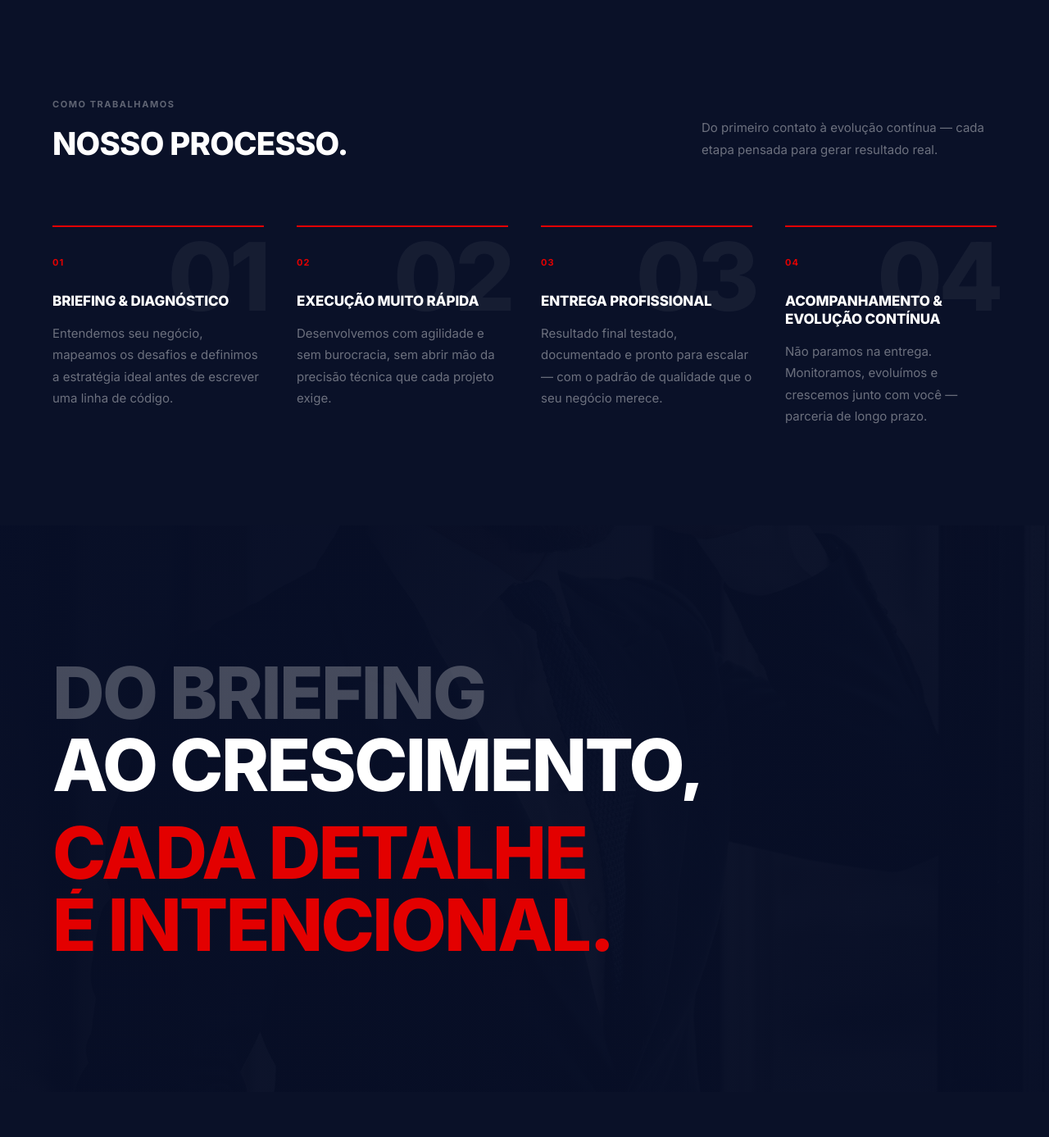
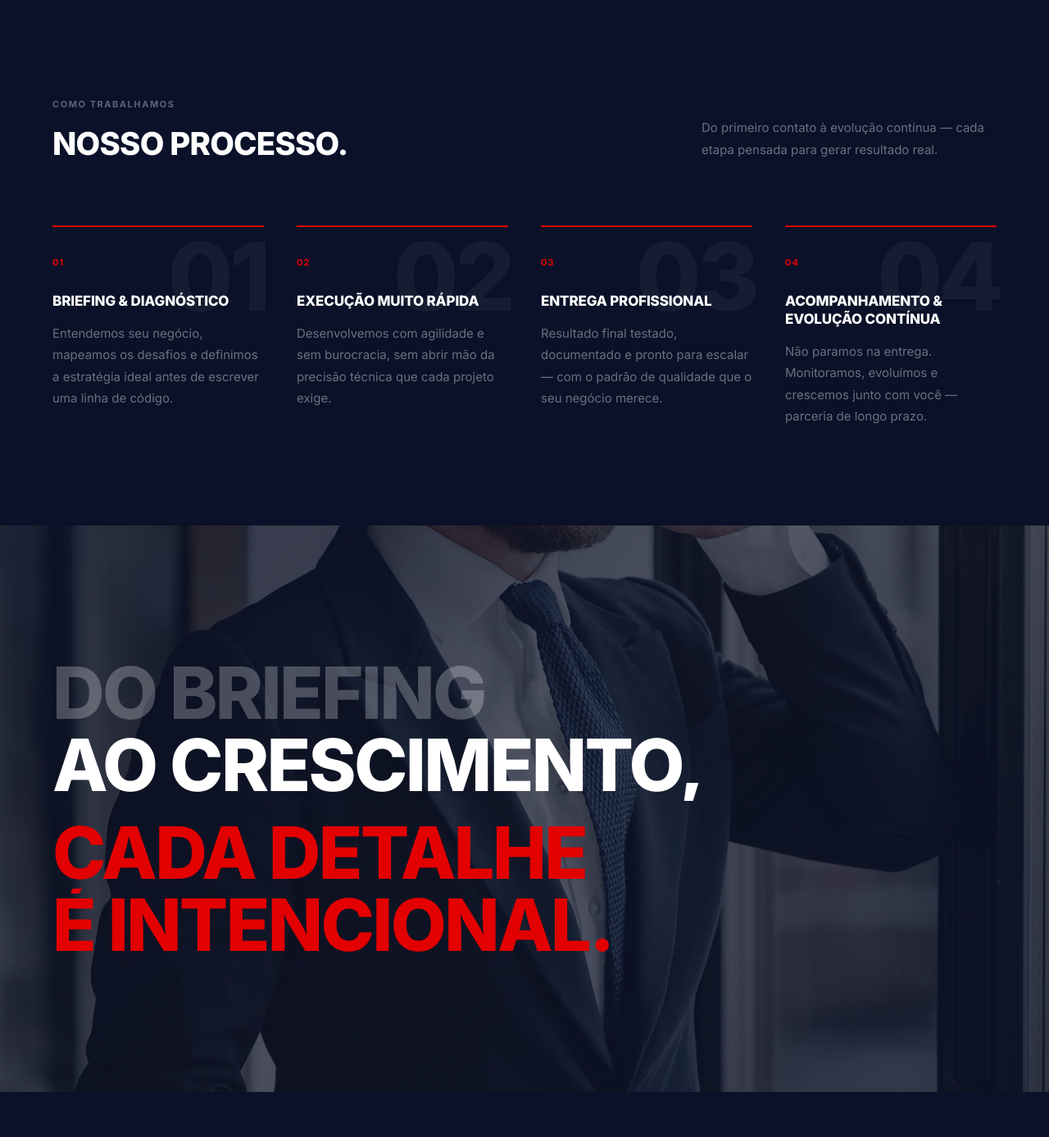
Before and after one commit to gholive84/carbonwave, a PHP site: page / in a window 1280 px wide. Shown: the part 5113-6500 px from the top of the page at 82% size. Run offline with PHP 8.4, Linux system fonts and the light colour scheme; data that the repository does not hold is empty; a stand-in replaces the project's code that opens the database connection; style sheets or scripts are compiled from the project's sources; some libraries are stand-ins or nearby versions.

Commit message:
Citação: corrige visibilidade da imagem de fundo

```diff
--- a/site/sections/quote-premium.php
+++ b/site/sections/quote-premium.php
@@ -17,10 +17,9 @@
     <!-- Background image + overlay -->
     <div class="absolute inset-0">
         <img src="/site/assets/img/quote-bg.jpg" alt=""
-             class="w-full h-full object-cover object-center"
-             style="opacity:.18">
+             class="w-full h-full object-cover object-center">
         <div class="absolute inset-0"
-             style="background:linear-gradient(135deg,rgba(7,14,38,.97) 0%,rgba(7,14,38,.82) 60%,rgba(7,14,38,.92) 100%)"></div>
+             style="background:linear-gradient(135deg,rgba(7,14,38,.82) 0%,rgba(7,14,38,.68) 50%,rgba(7,14,38,.80) 100%)"></div>
     </div>
 
     <div class="max-w-[1200px] mx-auto px-6 relative z-10" id="cw-quote-root">
```
